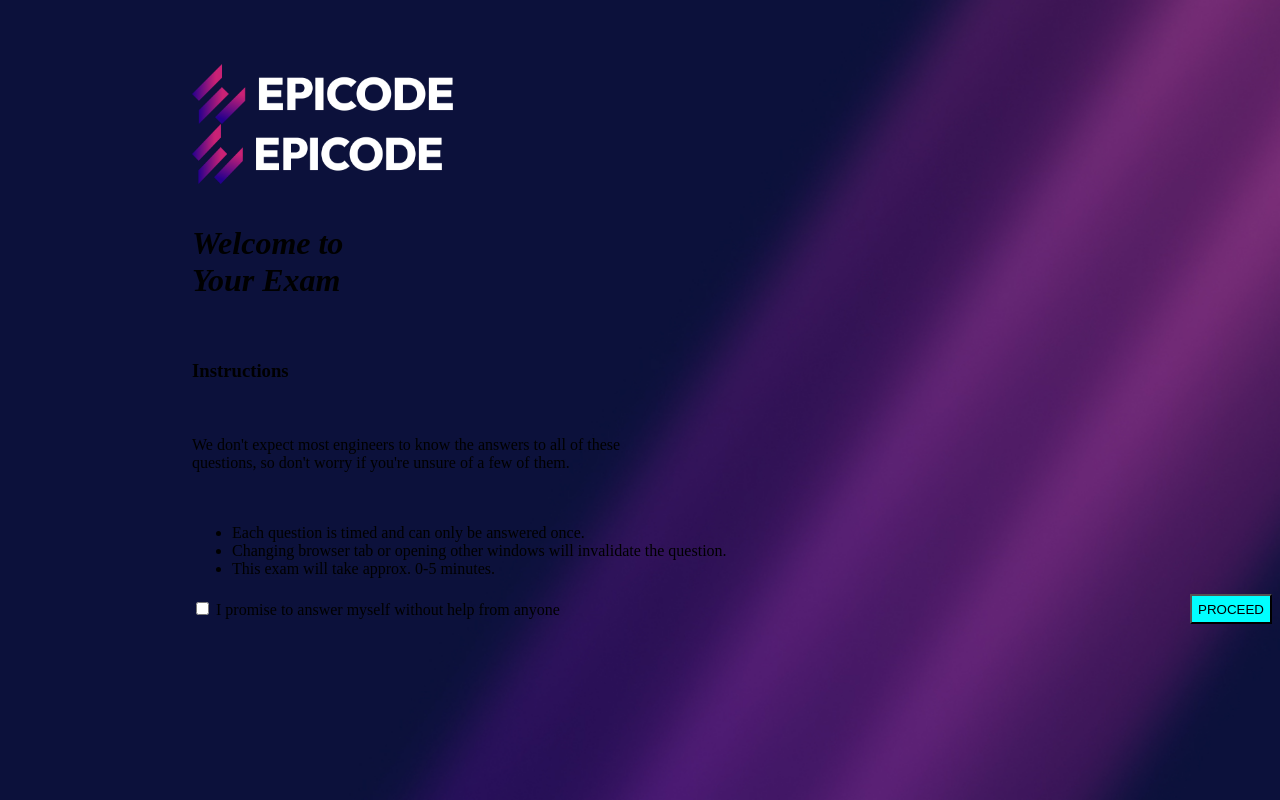
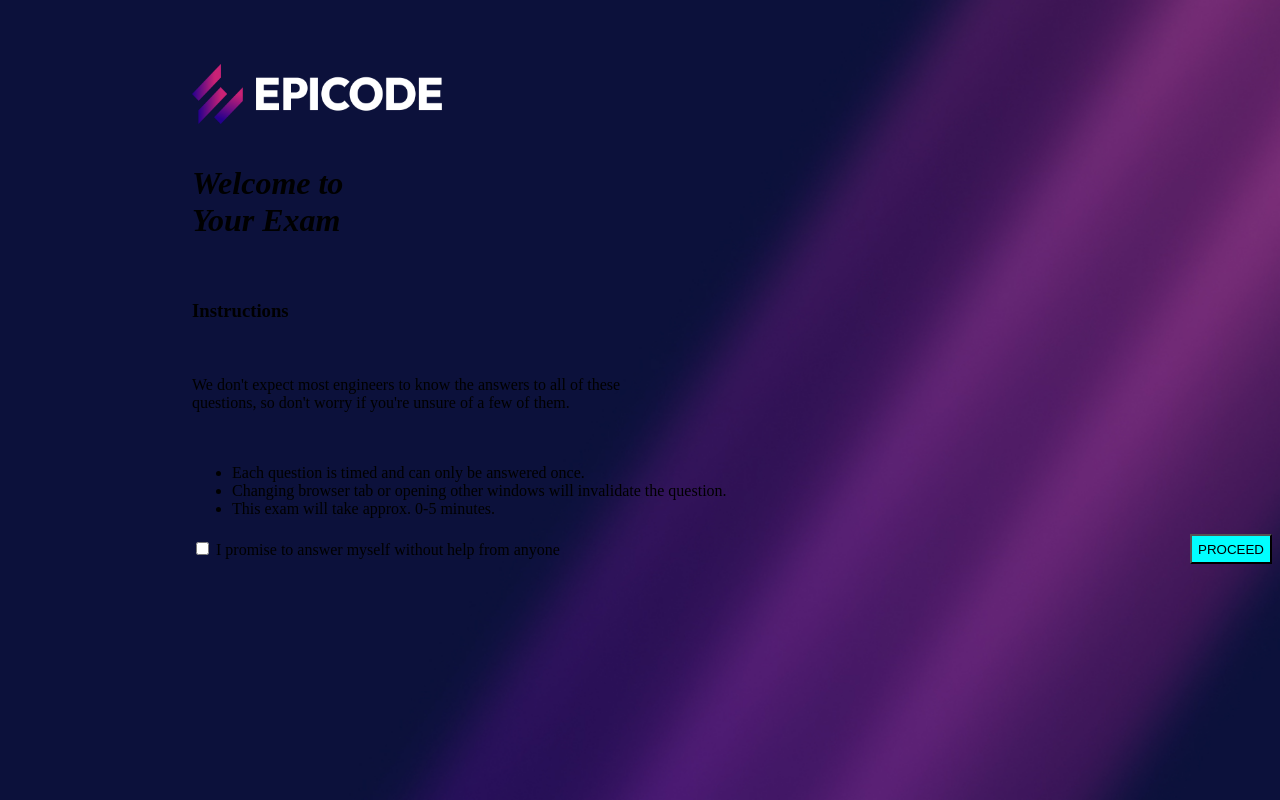
Before and after one commit to Torepa8/Epicode-BuildWeek1, a plain HTML site: page index.html in a window 1280 px wide. Drawn offline with Linux system fonts and the light colour scheme.

Commit message:
aggiustato html merge

```diff
--- a/index.html
+++ b/index.html
@@ -6,14 +6,10 @@
   <title>Welcome to your exam</title>
   <link rel="stylesheet" href="style.css">
 </head>
-<body>
-    <header>
-        <img src="assets/epicode_logo.png" alt="">
-    </header>
 
 
 
-<script src="script.js"></script>
+
 
 
 <body>
@@ -39,6 +35,9 @@
     </label>
     <button>PROCEED</button>
   </div>
+
+
+  <script src="script.js"></script>
 </body>
 
 
--- a/style.css
+++ b/style.css
@@ -29,7 +29,7 @@
         height: 30px;
         background-color: #00FFFF;
       }
-=======
+
 *,*::after,*::before{
     box-sizing: border-box;
 }
```
